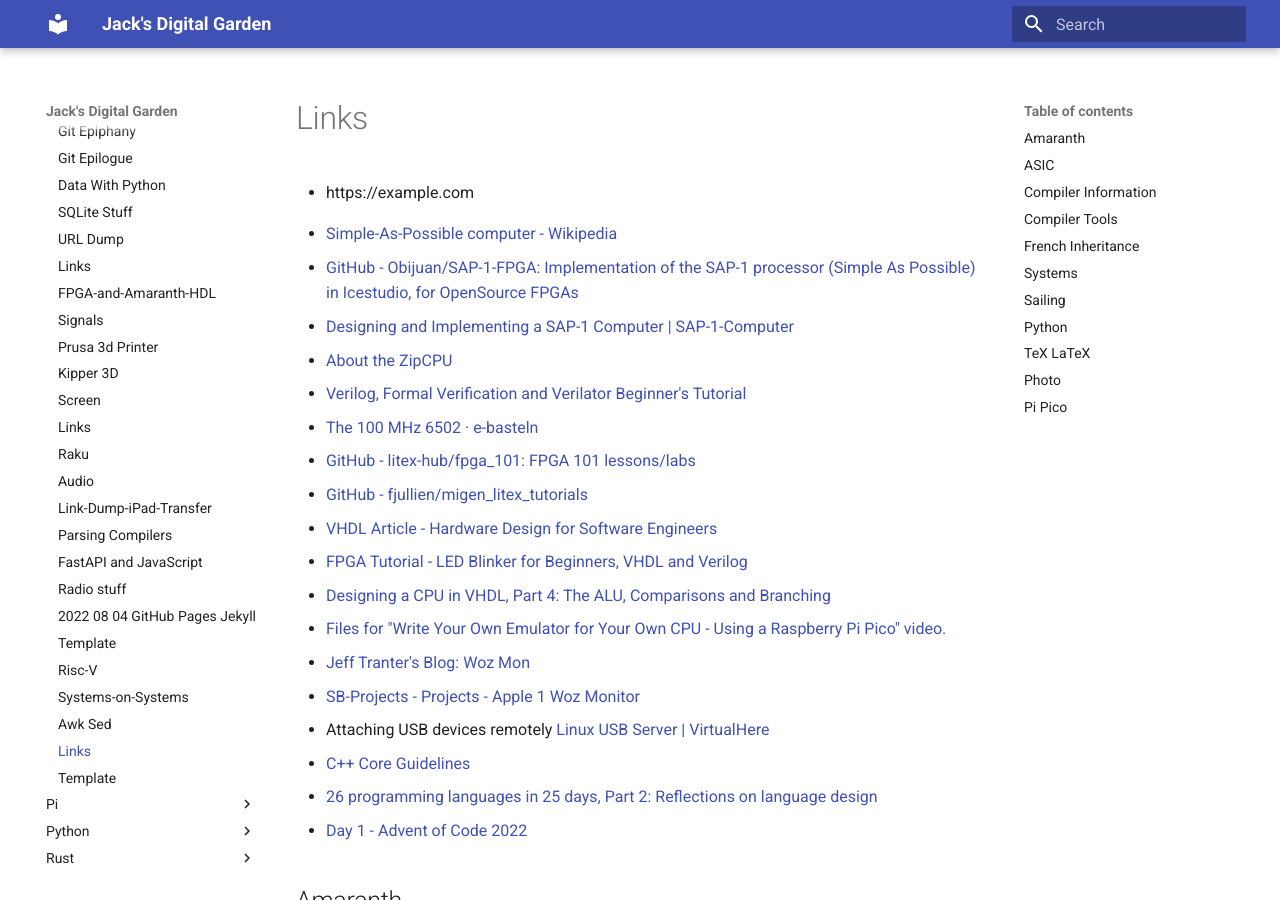
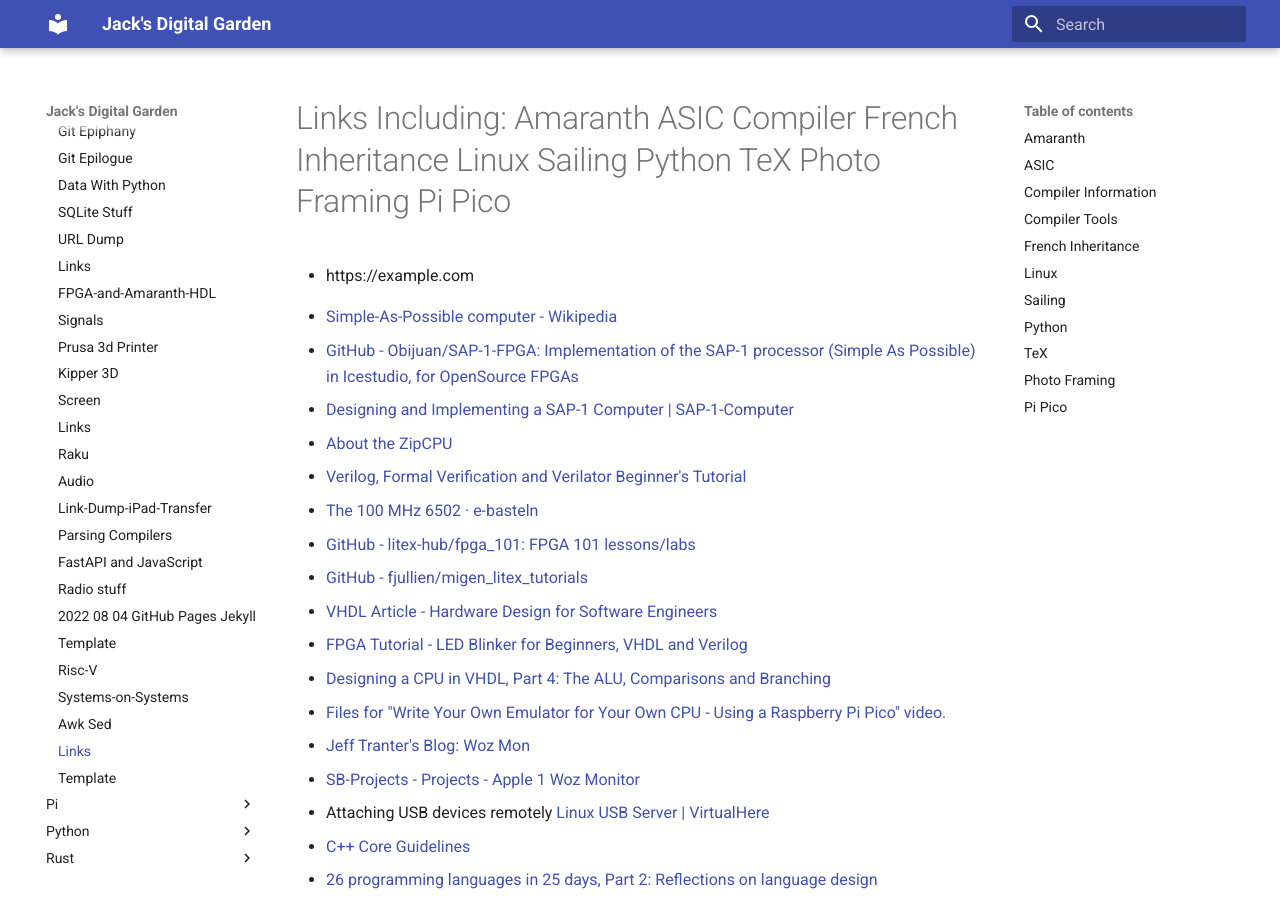
Before and after one commit to jchidley/mkdocs-material-test, an MkDocs documentation site: the page built from docs/Other/2023-10-23-Links.md, in a window 1280 px wide and 900 px high. Built offline with MkDocs 1.6.1 and Material for MkDocs 9.7.7, drawn with Linux system fonts in a browser that asks for light colours; some of the changed text lies outside the part shown.

Commit message:
Minor adjustments

```diff
--- a/docs/Other/2023-10-23-Links.md
+++ b/docs/Other/2023-10-23-Links.md
@@ -2,6 +2,10 @@
 date: "2023-10-23"
 title: "Links"
 ---
+
+<!-- markdownlint-disable MD025 -->
+# Links Including: Amaranth ASIC Compiler French Inheritance Linux Sailing Python TeX Photo Framing Pi Pico
+<!-- markdownlint-enable MD025 -->
 
 <!-- markdownlint-disable MD034 -->
 * https://example.com
@@ -78,7 +82,7 @@ title: "Links"
 * [Administration of a French estate and the basics of French succession law](https://oratto.co.uk/wiki/probate-solicitors/guides/administration-of-a-french-estate-and-the-basics-of-french-succession-law)
 * [French Inheritance Laws in France](https://www.french-property.com/guides/france/finance-taxation/inheritance/rights)
 
-## Systems
+## Linux
 
 * [Bash Reference Manual](https://www.gnu.org/software/bash/manual/bash.html#Special-Parameters)
 * [Configuring Windows for key-based SSH access - Julio Merino (jmmv.dev)](https://jmmv.dev/2020/10/windows-ssh-access.html)
@@ -109,11 +113,11 @@ title: "Links"
 * [reflection - How can I discover classes in a specific package in python? - Stack Overflow](https://stackoverflow.com/questions/3507125/how-can-i-discover-classes-in-a-specific-package-in-python)
 * [Welcome to zope.interface’s documentation! — zope.interface 6.2.dev0 documentation](https://zopeinterface.readthedocs.io/en/latest/) and [zope.interface · PyPI](https://pypi.org/project/zope.interface/) and [About the Zope Toolkit — zopetoolkit 2.0 documentation](https://zopetoolkit.readthedocs.io/en/latest/about.html#toolkit-libraries)
 
-## TeX LaTeX
+## TeX
 
 * [TeX Live - TeX Users Group](https://www.tug.org/texlive/)
 
-## Photo
+## Photo Framing
 
 * [Self Adhesive Dry Mount White Foam Board 5mm - 8 Sheets of 500x370mm](https://www.ukpictureframingsupplies.co.uk/self-adhesive-dry-mount-white-foam-board-5mm---8-sheets-of-500x370mm-335-p.asp)
 * [Picture Framing Mount Boards - packs of 10 | UK Framing Supplies](https://www.ukframingsupplies.net/snow-white--mountboard---pack-of-10---825-x-1118mm-x2832-x-44-inchesx29--rrp-72-3248-p.asp)
```
